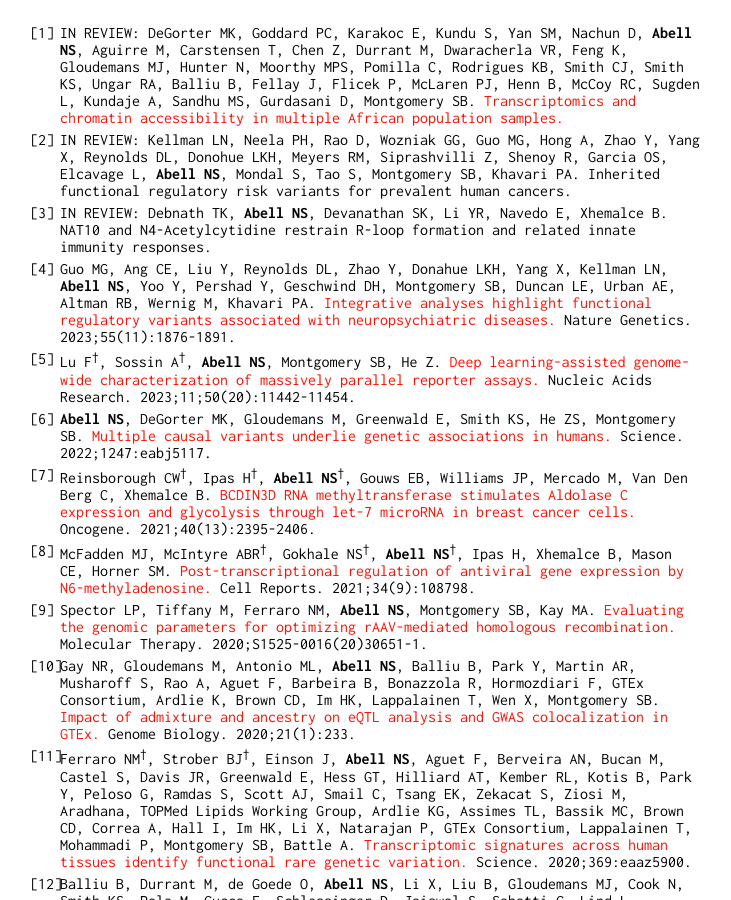
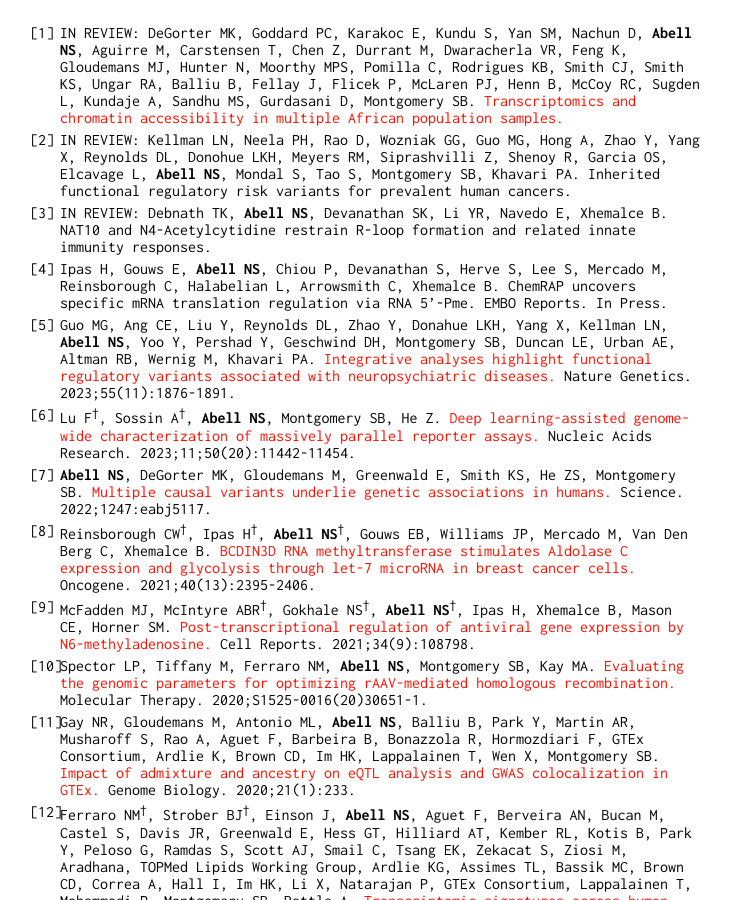
Before and after one commit to nsabell/nsabell.github.io, a Jekyll site: the page built from index.md, in a window 1280 px wide and 900 px high, scrolled down 826 px. Shown: the whole window, without its empty margins (260-991 px from the left). Built offline with Jekyll 4.4.1, drawn with Linux system fonts in a browser that asks for light colours; our own code applies the rules of GitHub Pages for plain Markdown files.

Commit message:
paper update

```diff
--- a/index.md
+++ b/index.md
@@ -24,6 +24,7 @@ Computational and statistical genomics, functional and experimental human genomi
 0. IN REVIEW: DeGorter MK, Goddard PC, Karakoc E, Kundu S, Yan SM, Nachun D, **Abell NS**, Aguirre M, Carstensen T, Chen Z, Durrant M, Dwaracherla VR, Feng K, Gloudemans MJ, Hunter N, Moorthy MPS, Pomilla C, Rodrigues KB, Smith CJ, Smith KS, Ungar RA, Balliu B, Fellay J, Flicek P, McLaren PJ, Henn B, McCoy RC, Sugden L, Kundaje A, Sandhu MS, Gurdasani D, Montgomery SB. [Transcriptomics and chromatin accessibility in multiple African population samples.](https://www.biorxiv.org/content/10.1101/2023.11.04.564839v1)
 0. IN REVIEW: Kellman LN, Neela PH, Rao D, Wozniak GG, Guo MG, Hong A, Zhao Y, Yang X, Reynolds DL, Donohue LKH, Meyers RM, Siprashvilli Z, Shenoy R, Garcia OS, Elcavage L, **Abell NS**, Mondal S, Tao S, Montgomery SB, Khavari PA. Inherited functional regulatory risk variants for prevalent human cancers.
 0. IN REVIEW: Debnath TK, **Abell NS**, Devanathan SK, Li YR, Navedo E, Xhemalce B. NAT10 and N4-Acetylcytidine restrain R-loop formation and related innate immunity responses.
+0. Ipas H, Gouws E, **Abell NS**, Chiou P, Devanathan S, Herve S, Lee S, Mercado M, Reinsborough C, Halabelian L, Arrowsmith C, Xhemalce B. ChemRAP uncovers specific mRNA translation regulation via RNA 5'-Pme. EMBO Reports. In Press.
 0. Guo MG, Ang CE, Liu Y, Reynolds DL, Zhao Y, Donahue LKH, Yang X, Kellman LN, **Abell NS**, Yoo Y, Pershad Y, Geschwind DH, Montgomery SB, Duncan LE, Urban AE, Altman RB, Wernig M, Khavari PA. [Integrative analyses highlight functional regulatory variants associated with neuropsychiatric diseases.](https://pubmed.ncbi.nlm.nih.gov/37857935/) Nature Genetics. 2023;55(11):1876-1891.
 0. Lu F<sup>&dagger;</sup>, Sossin A<sup>&dagger;</sup>, **Abell NS**, Montgomery SB, He Z. [Deep learning-assisted genome-wide characterization of massively parallel reporter assays.](https://pubmed.ncbi.nlm.nih.gov/36350674/) Nucleic Acids Research. 2023;11;50(20):11442-11454.
 0. **Abell NS**, DeGorter MK, Gloudemans M, Greenwald E, Smith KS, He ZS, Montgomery SB. [Multiple causal variants underlie genetic associations in humans.](https://www.science.org/doi/10.1126/science.abj5117) Science. 2022;1247:eabj5117.
```
